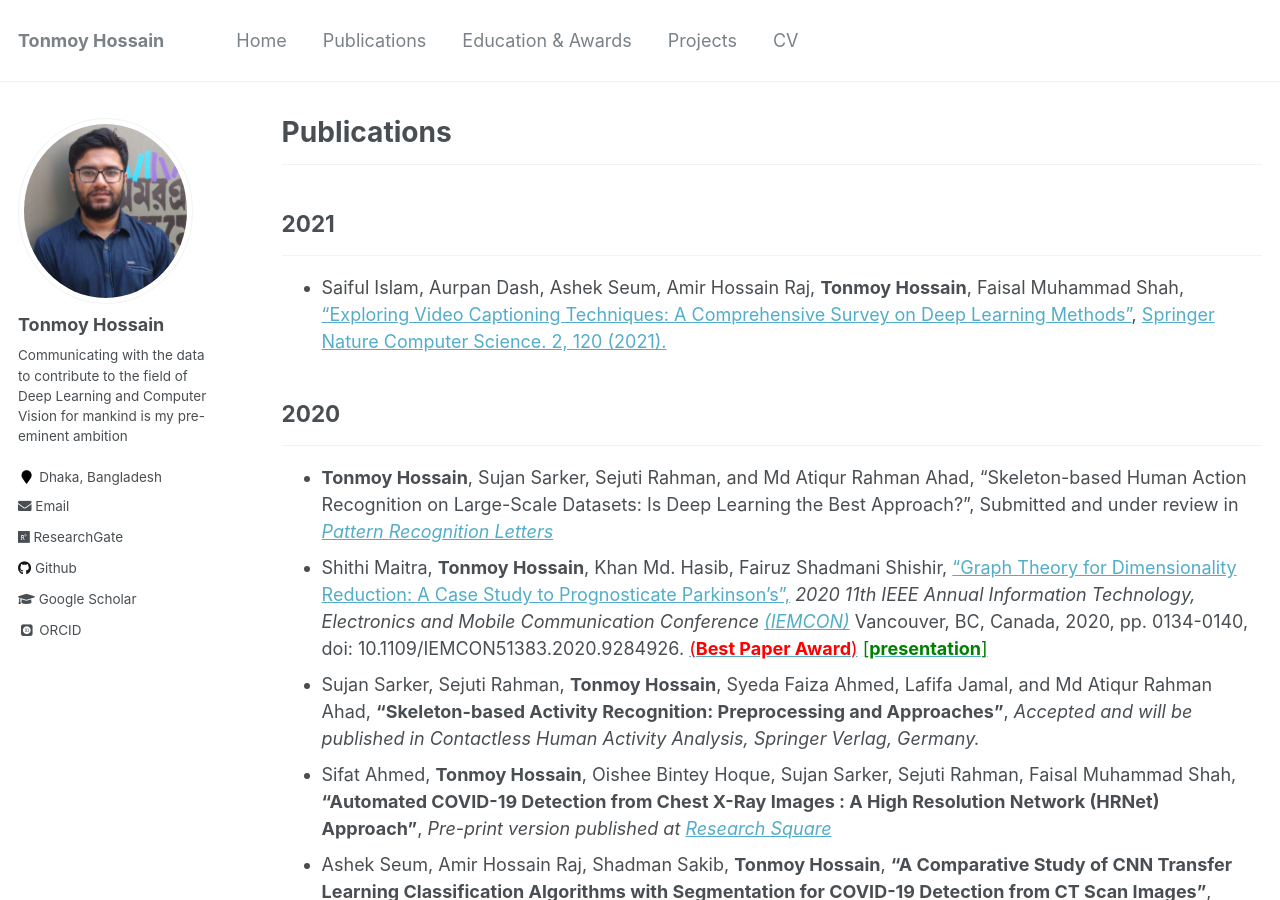
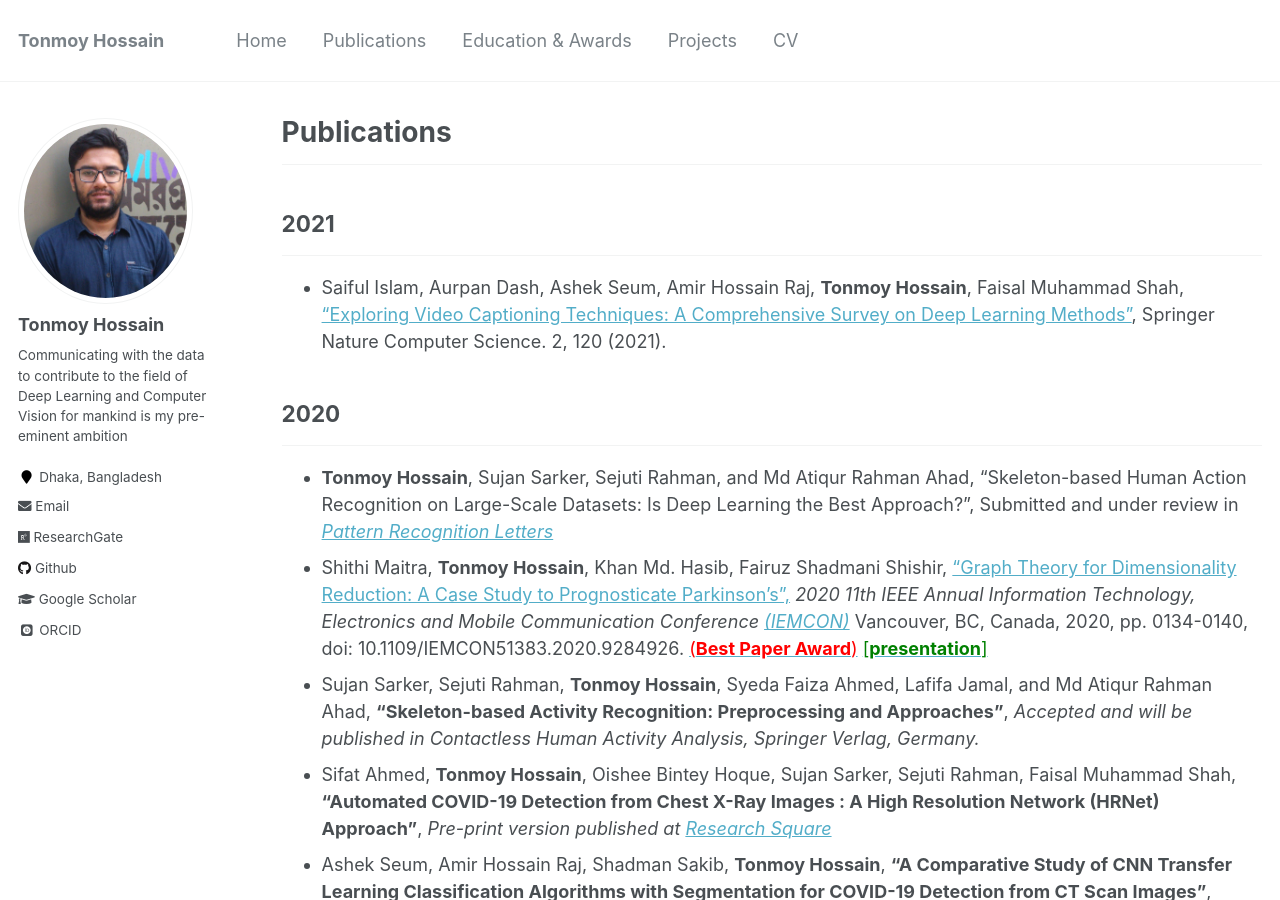
Before and after one commit to shaeekh/shaeekh.github.io, a Jekyll site: the page built from _pages/publications.md, in a window 1280 px wide and 900 px high. Built offline with Jekyll 4.4.1, drawn with Linux system fonts in a browser that asks for light colours; some web fonts are replaced; part of the change alters nothing that is shown.

```diff
--- a/_pages/publications.md
+++ b/_pages/publications.md
@@ -9,7 +9,7 @@ author_profile: true
 
 ## 2021
 -----------
-* Saiful Islam, Aurpan Dash, Ashek Seum, Amir Hossain Raj, **Tonmoy Hossain**, Faisal Muhammad Shah, ["Exploring Video Captioning Techniques: A Comprehensive Survey on Deep Learning Methods"](https://link.springer.com/article/10.1007/s42979-021-00487-x?wt_mc=Internal.Event.1.SEM.ArticleAuthorIncrementalIssue&utm_source=ArticleAuthorIncrementalIssue&utm_medium=email&utm_content=AA_en_06082018&ArticleAuthorIncrementalIssue_20210302), [Springer Nature Computer Science. 2, 120 (2021).](https://www.springer.com/journal/42979)
+* Saiful Islam, Aurpan Dash, Ashek Seum, Amir Hossain Raj, **Tonmoy Hossain**, Faisal Muhammad Shah, ["Exploring Video Captioning Techniques: A Comprehensive Survey on Deep Learning Methods"](https://link.springer.com/article/10.1007/s42979-021-00487-x?wt_mc=Internal.Event.1.SEM.ArticleAuthorIncrementalIssue&utm_source=ArticleAuthorIncrementalIssue&utm_medium=email&utm_content=AA_en_06082018&ArticleAuthorIncrementalIssue_20210302), Springer Nature Computer Science. 2, 120 (2021).
 
 
 ## 2020
```
